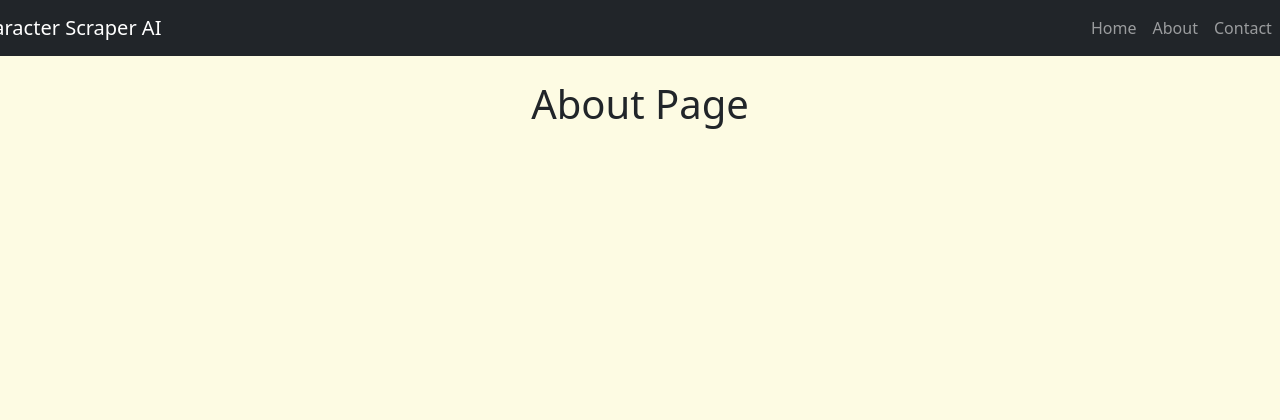
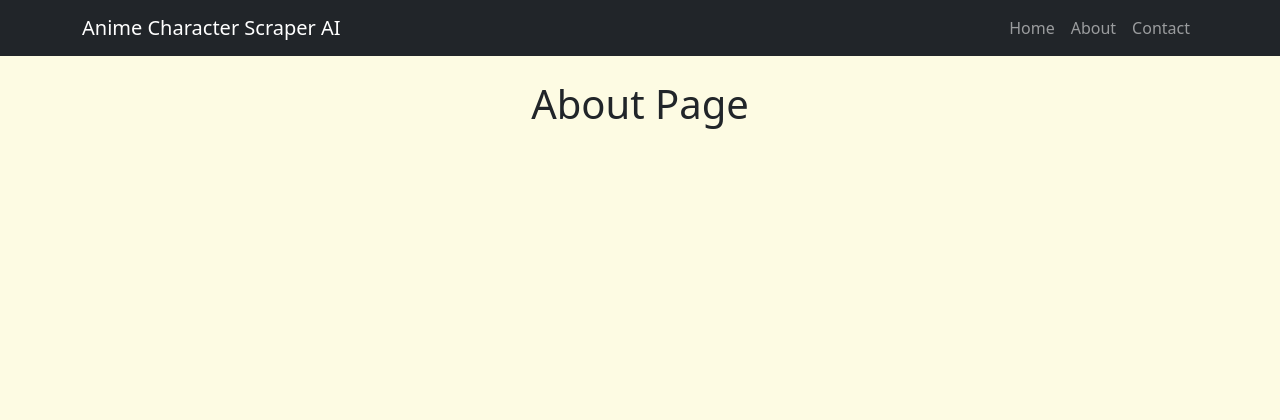
Before and after one commit to mlkenny/Scraper-Site, a Django app: page /about/ in a window 1280 px wide. Shown: the top 420 px of the page. Run offline with Django 5.2, Linux system fonts and the light colour scheme.

Commit message:
Fixed UI button for home page.

```diff
--- a/main/templates/partials/navbar.html
+++ b/main/templates/partials/navbar.html
@@ -7,7 +7,7 @@
 
 <nav class="navbar navbar-expand-lg navbar-dark bg-dark">
     <div class="container">
-        <a class="navbar-brand" href="{% url 'home' %}" style="margin-left: -14vw; margin-right: 72vw;">Anime Character
+        <a class="navbar-brand" href="{% url 'home' %}">Anime Character
             Scraper AI</a>
         <div class="collapse navbar-collapse">
             <ul class="navbar-nav ms-auto">
```
